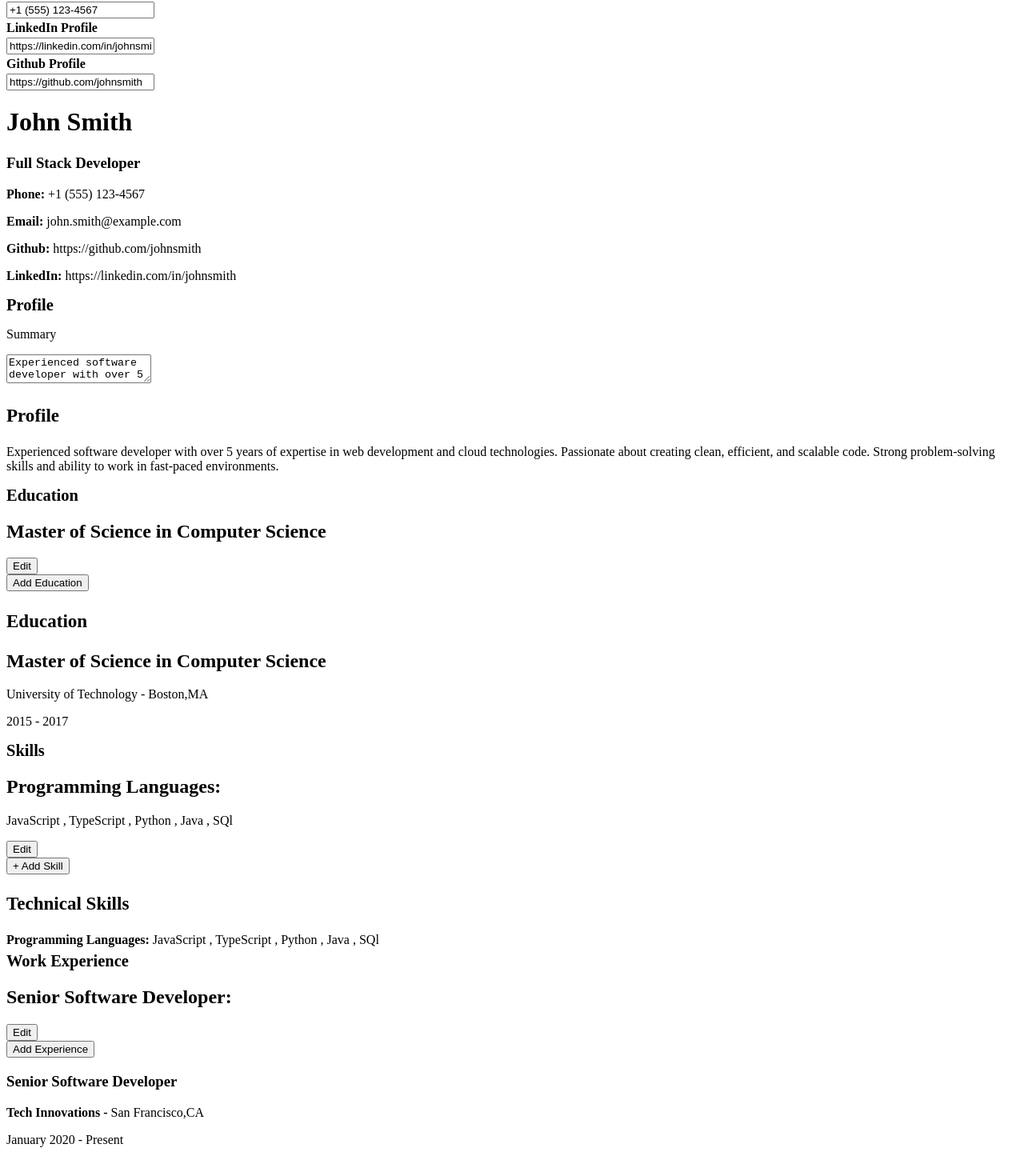
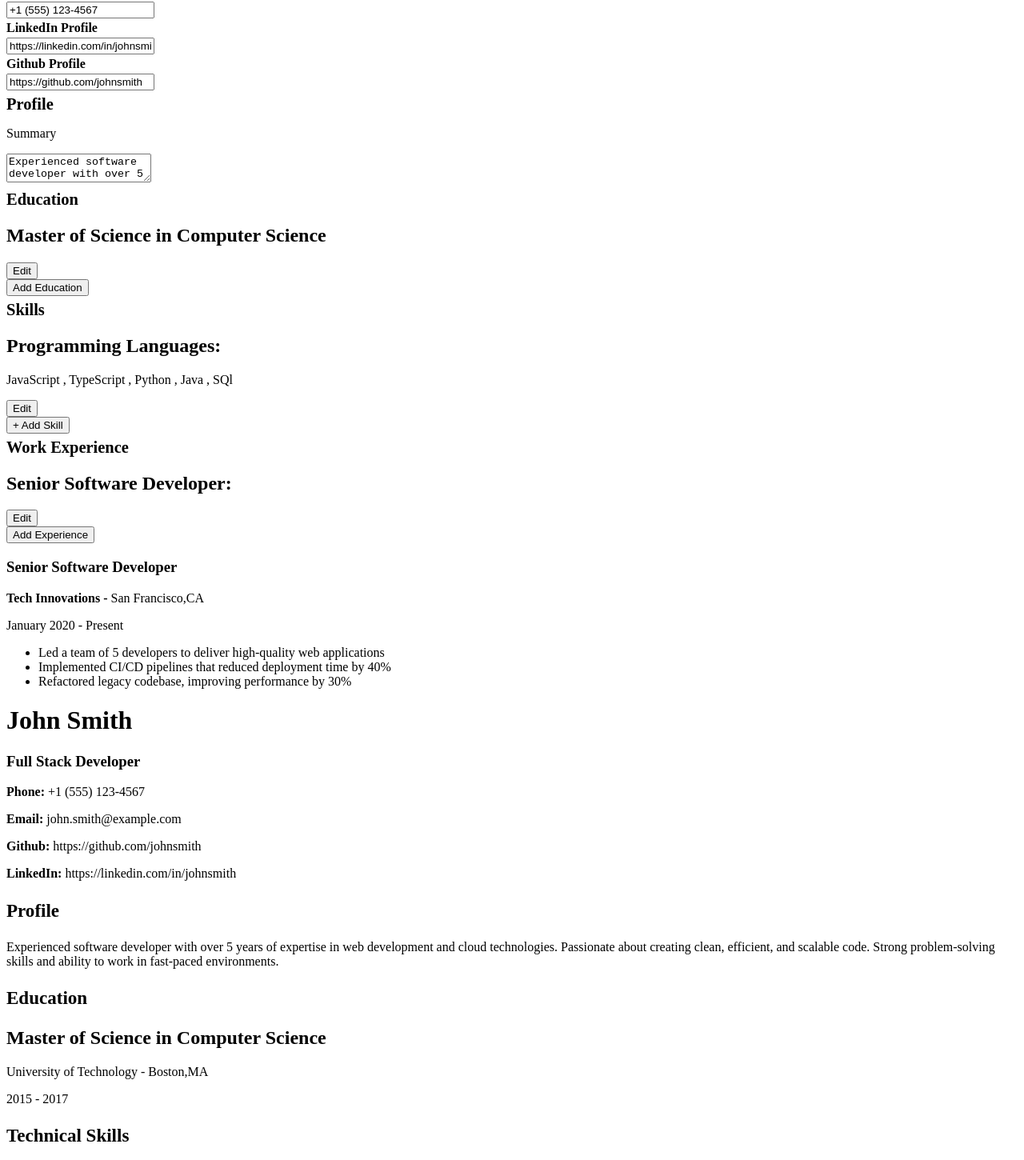
Before and after one commit to smsarfroz/cv-app, a React (Vite) app in the folder cv-app/: page / in a window 1280 px wide. Shown: the part 191-1641 px from the top of the page at 80% size. Built offline with nearby package versions, Linux system fonts and the light colour scheme.

Commit message:
lifting the states from all components

```diff
--- a/cv-app/src/App.jsx
+++ b/cv-app/src/App.jsx
@@ -1,31 +1,133 @@
-import './App.css'
-import Education from './components/Education';
-import Personal from './components/Personal';
-import Profile from './components/Profile';
-import Skills from './components/Skills';
-import WorkExperience from './components/WorkExperience';
+import "./App.css";
+import Education from "./components/Education";
+import Personal from "./components/Personal";
+import Profile from "./components/Profile";
+import Skills from "./components/Skills";
+import WorkExperience from "./components/WorkExperience";
+import { useState } from "react";
+
+import { PersonalPreview } from "./components/Personal";
+import { ProfilePreview } from "./components/Profile";
+import { EducationPreview } from "./components/Education";
+import { SkillsPreview } from "./components/Skills";
 
 export default function App() {
+  const [summary, setSummary] = useState(
+    "Experienced software developer with over 5 years of expertise in web development and cloud technologies. Passionate about creating clean, efficient, and scalable code. Strong problem-solving skills and ability to work in fast-paced environments."
+  );
 
+  const [fullName, setFullName] = useState("John Smith");
+  const [jobTitle, setJobTitle] = useState("Full Stack Developer");
+  const [email, setEmail] = useState("john.smith@example.com");
+  const [phoneNumber, setPhoneNumber] = useState("+1 (555) 123-4567");
+  const [linkedIn, setLinkedIn] = useState("https://linkedin.com/in/johnsmith");
+  const [github, setGithub] = useState("https://github.com/johnsmith");
+
+  const [degree, setDegree] = useState("Master of Science in Computer Science");
+  const [school, setSchool] = useState("University of Technology");
+  const [startDate, setStartDate] = useState("2015");
+  const [endDate, setEndDate] = useState("2017");
+  const [location, setLocation] = useState("Boston,MA");
+  const newEducation = {
+    id: Date.now(),
+    degree: degree,
+    school: school,
+    startDate: startDate,
+    endDate: endDate,
+    location: location,
+  };
+  const [educationArray, setEducationArray] = useState([newEducation]);
+  const [editId, setEditId] = useState(null);
+
+  const [skillCategory, setSkillCategory] = useState("Programming Languages");
+  const [skills, setSkills] = useState(
+    "JavaScript , TypeScript , Python , Java , SQl"
+  );
+  const newSkill = {
+    id: Date.now(),
+    skillCategory: skillCategory,
+    skills: skills,
+  };
+  const [skillArray, setSkillArray] = useState([newSkill]);
+  const [editIdSkill, setEditIdSkill] = useState(null);
   return (
     <>
       <div className="inputDetails">
+        <Personal
+          fullName={fullName}
+          setFullName={setFullName}
+          jobTitle={jobTitle}
+          setJobTitle={setJobTitle}
+          phoneNumber={phoneNumber}
+          setPhoneNumber={setPhoneNumber}
+          email={email}
+          setEmail={setEmail}
+          github={github}
+          setGithub={setGithub}
+          linkedIn={linkedIn}
+          setLinkedIn={setLinkedIn}
+        />
 
-        <Personal />
+        <Profile summary={summary} setSummary={setSummary} />
 
-        <Profile />
+        <Education
+          educationArray={educationArray}
+          editId={editId}
+          degree={degree}
+          schoool={school}
+          startDate={startDate}
+          endDate={endDate}
+          location={location}
 
-        <Education />
+          setEducationArray={setEducationArray}
+          setEditId={setEditId}
+          setDegree={setDegree}
+          setSchool={setSchool}
+          setStartDate={setStartDate}
+          setEndDate={setEndDate}
+          setLocation={setLocation}
+        />
 
-        <Skills />
+        <Skills
+          skillCategory={skillCategory}
+          setSkillCategory={setSkillCategory}
+          skills={skills}
+          setSkills={setSkills}
+          skillArray={skillArray}
+          setSkillArray={setSkillArray}
+          editIdSkill={editIdSkill}
+          setEditIdSkill={setEditIdSkill}
+        />
 
         <WorkExperience />
-
       </div>
 
       <div className="cvPreview">
-
-
+        <PersonalPreview
+          fullName={fullName}
+          jobTitle={jobTitle}
+          phoneNumber={phoneNumber}
+          email={email}
+          github={github}
+          linkedIn={linkedIn}
+        />
+        <ProfilePreview summary={summary} />
+        <EducationPreview
+          educationArray={educationArray}
+          editId={editId}
+          degree={degree}
+          schoool={school}
+          startDate={startDate}
+          endDate={endDate}
+          location={location}
+        />
+        <SkillsPreview
+          skillArray={skillArray}
+          editIdSkill={editIdSkill}
+          skillCategory={skillCategory}
+          skills={skills}
+        />
+        {/* <WorkExperience /> */}
       </div>
     </>
   );
--- a/cv-app/src/components/Education.jsx
+++ b/cv-app/src/components/Education.jsx
@@ -1,7 +1,47 @@
-import { useState } from "react";
 import React from "react";
 import "../App.css";
 
+function EducationPreview({educationArray, editId, degree, school, startDate, endDate, location}) {
+  return (
+    <div className="educationInfo">
+        <p className="sectionTitle">Education</p>
+
+        {educationArray.length > 0
+          ? educationArray.map((education) => {
+              return (
+                <div className="newEducation" key={education.id}>
+                  {editId === education.id ? (
+                    <>
+                      <h2>{degree}</h2>
+                      <div className="actualDetails">
+                        <span>
+                          {school} - <span>{location}</span>
+                        </span>
+                        <p>
+                          {startDate} - {endDate}
+                        </p>
+                      </div>
+                    </>
+                  ) : (
+                    <>
+                      <h2>{education.degree}</h2>
+                      <div className="actualDetails">
+                        <span>
+                          {education.school} - <span>{education.location}</span>
+                        </span>
+                        <p>
+                          {education.startDate} - {education.endDate}
+                        </p>
+                      </div>
+                    </>
+                  )}
+                </div>
+              );
+            })
+          : null}
+      </div>
+  );
+}
 function DetailedCard({
   id,
   handleDelete,
@@ -110,22 +150,8 @@ function Card({
     </>
   );
 }
-export default function Education() {
-  const [degree, setDegree] = useState("Master of Science in Computer Science");
-  const [school, setSchool] = useState("University of Technology");
-  const [startDate, setStartDate] = useState("2015");
-  const [endDate, setEndDate] = useState("2017");
-  const [location, setLocation] = useState("Boston,MA");
-  const newEducation = {
-    id: Date.now(),
-    degree: degree,
-    school: school,
-    startDate: startDate,
-    endDate: endDate,
-    location: location,
-  };
-  const [educationArray, setEducationArray] = useState([newEducation]);
-  const [editId, setEditId] = useState(null);
+export default function Education({educationArray, setEducationArray, editId, setEditId, degree, setDegree, school, setSchool, startDate, setStartDate, endDate, setEndDate, location, setLocation}) {
+
 
   // handleSave();
   function handleChange(e) {
@@ -262,43 +288,8 @@ export default function Education() {
         <button onClick={pushNewCardtoArray}>Add Education</button>
       </div>
 
-      <div className="educationInfo">
-        <p className="sectionTitle">Education</p>
-
-        {educationArray.length > 0
-          ? educationArray.map((education) => {
-              return (
-                <div className="newEducation" key={education.id}>
-                  {editId === education.id ? (
-                    <>
-                      <h2>{degree}</h2>
-                      <div className="actualDetails">
-                        <span>
-                          {school} - <span>{location}</span>
-                        </span>
-                        <p>
-                          {startDate} - {endDate}
-                        </p>
-                      </div>
-                    </>
-                  ) : (
-                    <>
-                      <h2>{education.degree}</h2>
-                      <div className="actualDetails">
-                        <span>
-                          {education.school} - <span>{education.location}</span>
-                        </span>
-                        <p>
-                          {education.startDate} - {education.endDate}
-                        </p>
-                      </div>
-                    </>
-                  )}
-                </div>
-              );
-            })
-          : null}
-      </div>
     </>
   );
 }
+
+export { EducationPreview }
--- a/cv-app/src/components/Personal.jsx
+++ b/cv-app/src/components/Personal.jsx
@@ -1,15 +1,49 @@
 import React from "react";
-import { useState } from "react";
 import "../App.css";
 
-export default function Personal() {
-  const [fullName, setFullName] = useState("John Smith");
-  const [jobTitle, setJobTitle] = useState("Full Stack Developer");
-  const [email, setEmail] = useState("john.smith@example.com");
-  const [phoneNumber, setPhoneNumber] = useState("+1 (555) 123-4567");
-  const [linkedIn, setLinkedIn] = useState("https://linkedin.com/in/johnsmith");
-  const [github, setGithub] = useState("https://github.com/johnsmith");
-
+function PersonalPreview({
+  fullName,
+  jobTitle,
+  phoneNumber,
+  email,
+  github,
+  linkedIn,
+}) {
+  return (
+    <div className="personalDetailsPreview">
+      <h1>{fullName}</h1>
+      <h3>{jobTitle}</h3>
+      <div className="reachMeInfo">
+        <p>
+          <b>Phone: </b> {phoneNumber}{" "}
+        </p>
+        <p>
+          <b>Email: </b> {email}{" "}
+        </p>
+        <p>
+          <b>Github: </b> {github}{" "}
+        </p>
+        <p>
+          <b>LinkedIn: </b> {linkedIn}{" "}
+        </p>
+      </div>
+    </div>
+  );
+}
+export default function Personal({
+  fullName,
+  setFullName,
+  jobTitle,
+  setJobTitle,
+  phoneNumber,
+  setPhoneNumber,
+  email,
+  setEmail,
+  github,
+  setGithub,
+  linkedIn,
+  setLinkedIn,
+}) {
   return (
     <>
       <div className="personalDetails">
@@ -63,25 +97,8 @@ export default function Personal() {
           onChange={(e) => setGithub(e.target.value)}
         />
       </div>
-
-      <div className="personalDetailsPreview">
-        <h1>{fullName}</h1>
-        <h3>{jobTitle}</h3>
-        <div className="reachMeInfo">
-          <p>
-            <b>Phone: </b> {phoneNumber}{" "}
-          </p>
-          <p>
-            <b>Email: </b> {email}{" "}
-          </p>
-          <p>
-            <b>Github: </b> {github}{" "}
-          </p>
-          <p>
-            <b>LinkedIn: </b> {linkedIn}{" "}
-          </p>
-        </div>
-      </div>
     </>
   );
 }
+
+export { PersonalPreview };
--- a/cv-app/src/components/Profile.jsx
+++ b/cv-app/src/components/Profile.jsx
@@ -1,11 +1,17 @@
 import React from "react";
-import { useState } from "react";
+// import { useState } from "react";
 import "../App.css";
 
-export default function Profile() {
-  const [summary, setSummary] = useState(
-    "Experienced software developer with over 5 years of expertise in web development and cloud technologies. Passionate about creating clean, efficient, and scalable code. Strong problem-solving skills and ability to work in fast-paced environments."
+function ProfilePreview({summary}) {
+  return (
+    <div className="profileInfo">
+      <p className="sectionTitle">Profile</p>
+      <p>{summary}</p>
+    </div>
   );
+}
+export default function Profile({summary, setSummary}) {
+
 
   return (
     <>
@@ -21,11 +27,8 @@ export default function Profile() {
           onChange={(e) => setSummary(e.target.value)}
         ></textarea>
       </div>
-
-      <div className="profileInfo">
-        <p className="sectionTitle">Profile</p>
-        <p>{summary}</p>
-      </div>
     </>
   );
 }
+
+export {ProfilePreview}
--- a/cv-app/src/components/Skills.jsx
+++ b/cv-app/src/components/Skills.jsx
@@ -1,12 +1,33 @@
 import React from "react";
-import { useState } from "react";
 import "../App.css";
 
-// function skillPreviewJsx({skillArray, editId, skillCategory, skills}) {
-//   return (
+function SkillsPreview({ skillArray, editId, skillCategory, skills }) {
+  return (
+    <div className="skillsInfo">
+      <p className="sectionTitle">Technical Skills</p>
 
-//   );
-// }
+      {skillArray.length > 0
+        ? skillArray.map((skill) => {
+            return (
+              <div className="newSkill" key={skill.id}>
+                {editId === skill.id ? (
+                  <>
+                    <b>{skillCategory}: </b>
+                    <span>{skills}</span>
+                  </>
+                ) : (
+                  <>
+                    <b>{skill.skillCategory}: </b>
+                    <span>{skill.skills}</span>
+                  </>
+                )}
+              </div>
+            );
+          })
+        : null}
+    </div>
+  );
+}
 function Card({
   id,
   handleChange,
@@ -60,19 +81,16 @@ function Card({
     </>
   );
 }
-export default function Skills() {
-  const [skillCategory, setSkillCategory] = useState("Programming Languages");
-  const [skills, setSkills] = useState(
-    "JavaScript , TypeScript , Python , Java , SQl"
-  );
-  const newSkill = {
-    id: Date.now(),
-    skillCategory: skillCategory,
-    skills: skills,
-  };
-  const [skillArray, setSkillArray] = useState([newSkill]);
-  const [editId, setEditId] = useState(null);
-
+export default function Skills({
+  skillArray,
+  editId,
+  skillCategory,
+  skills,
+  setSkillArray,
+  setEditId,
+  setSkillCategory,
+  setSkills,
+}) {
   function handleChange(e) {
     const { name, value } = e.target;
     switch (name) {
@@ -175,30 +193,8 @@ export default function Skills() {
           : null}
         <button onClick={pushNewCardToArray}>+ Add Skill</button>
       </div>
-
-      <div className="skillsInfo">
-        <p className="sectionTitle">Technical Skills</p>
-
-        {skillArray.length > 0
-          ? skillArray.map((skill) => {
-              return (
-                <div className="newSkill" key={skill.id}>
-                  {editId === skill.id ? (
-                    <>
-                      <b>{skillCategory}: </b>
-                      <span>{skills}</span>
-                    </>
-                  ) : (
-                    <>
-                      <b>{skill.skillCategory}: </b>
-                      <span>{skill.skills}</span>
-                    </>
-                  )}
-                </div>
-              );
-            })
-          : null}
-      </div>
     </>
   );
 }
+
+export { SkillsPreview };
```
